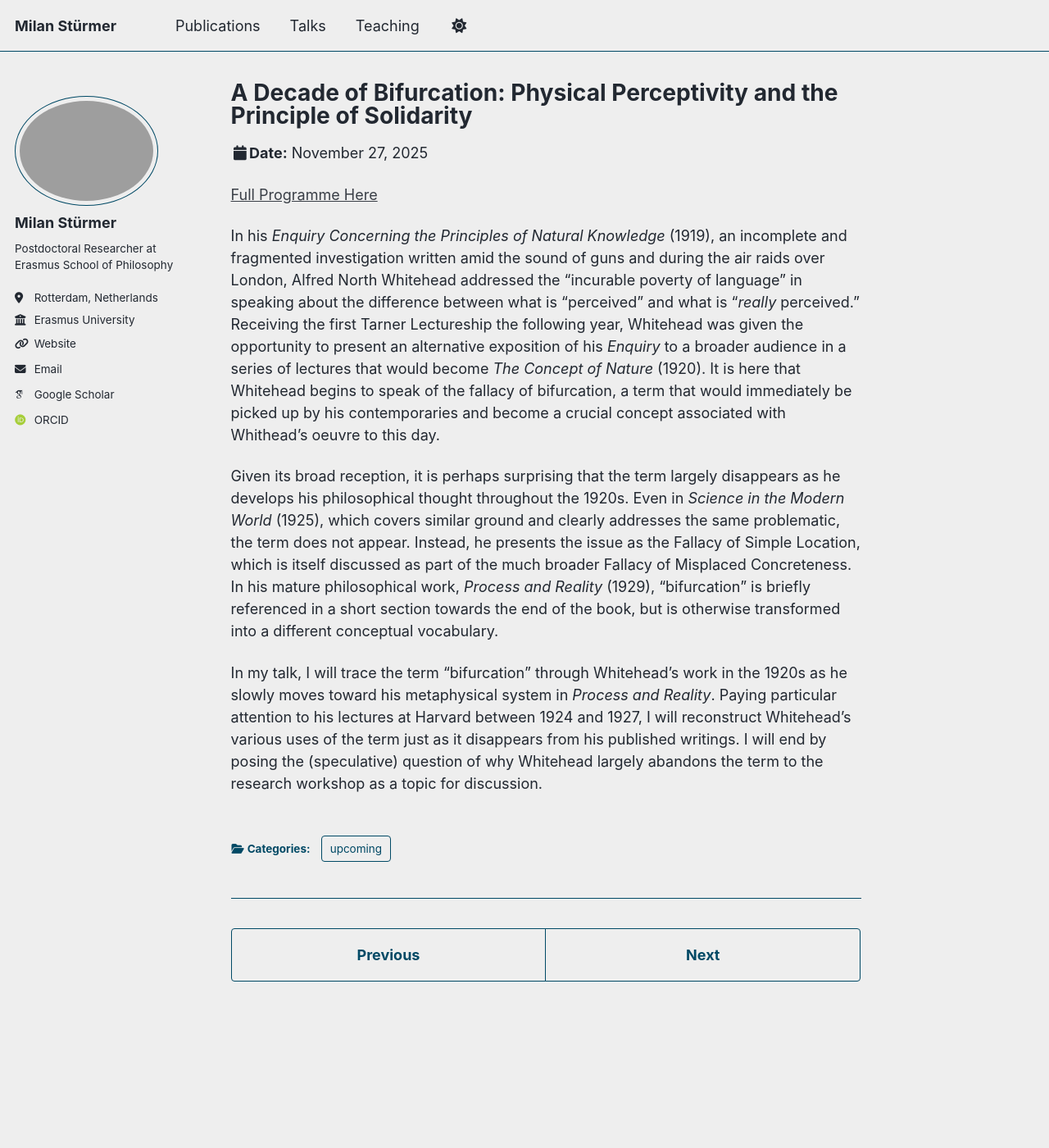
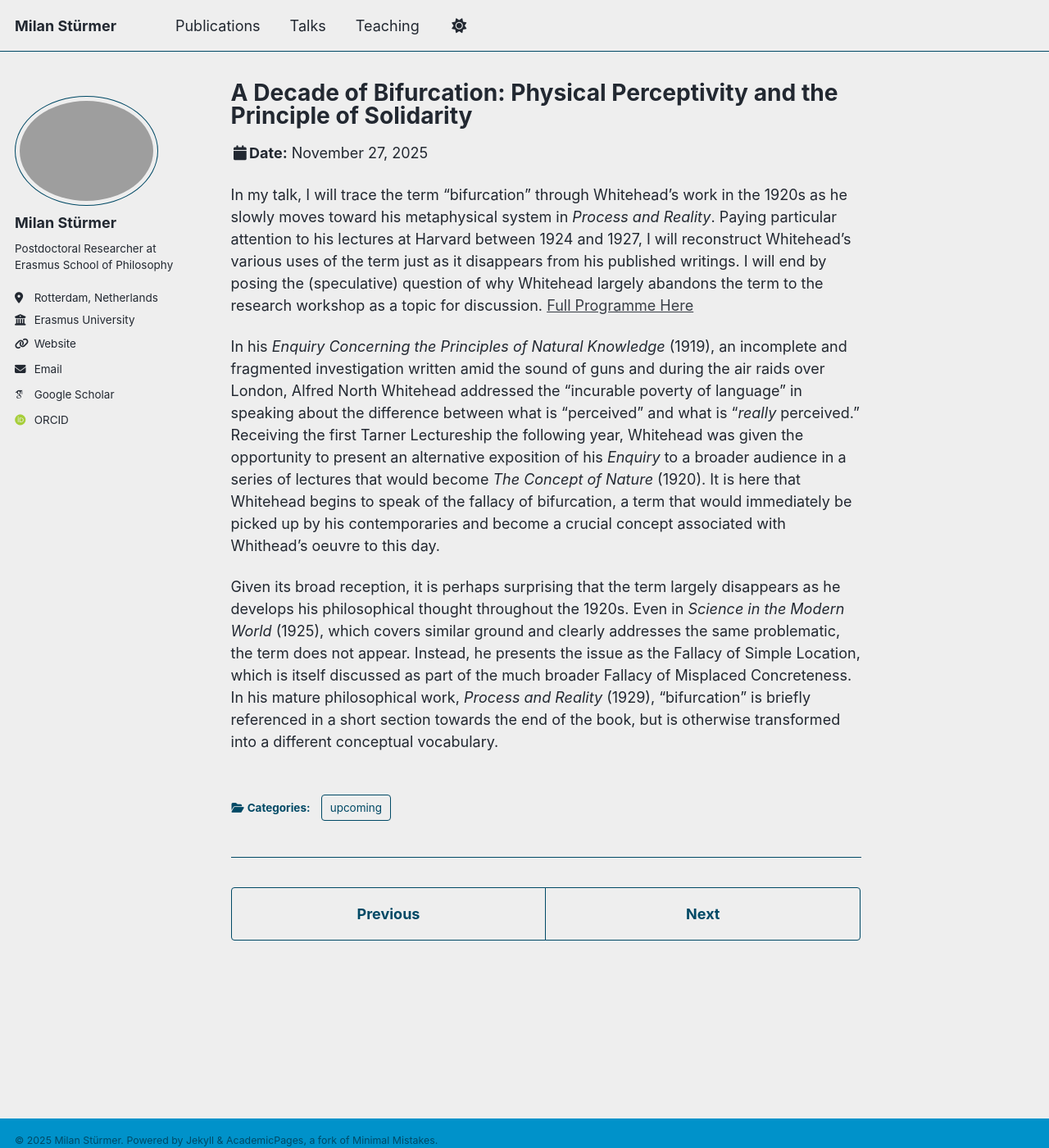
Before and after one commit to milanstuermer/milanstuermer.github.io, a Jekyll site: the page built from _talks/2025-decade-bifurcation.md, in a window 1280 px wide and 1400 px high. Shown: the whole window at 82% size. Built offline with Jekyll 4.4.1, drawn with Linux system fonts in a browser that asks for light colours; some web fonts are replaced; a script that is not in the unit is left out.

```diff
--- a/_talks/2025-decade-bifurcation.md
+++ b/_talks/2025-decade-bifurcation.md
@@ -9,10 +9,10 @@ date: 2025-11-27
 location: "Leuphana University Lüneburg"
 ---
 
+
+In my talk, I will trace the term “bifurcation” through Whitehead’s work in the 1920s as he slowly moves toward his metaphysical system in _Process and Reality_. Paying particular attention to his lectures at Harvard between 1924 and 1927, I will reconstruct Whitehead’s various uses of the term just as it disappears from his published writings. I will end by posing the (speculative) question of why Whitehead largely abandons the term to the research workshop as a topic for discussion.
 [Full Programme Here](https://www.leuphana.de/fileadmin/user_upload/portale/disruptive-contition/bifurcation_operation/bifurcation-operation-programme.pdf)
 
 In his _Enquiry Concerning the Principles of Natural Knowledge_ (1919), an incomplete and fragmented investigation written amid the sound of guns and during the air raids over London, Alfred North Whitehead addressed the “incurable poverty of language” in speaking about the difference between what is “perceived” and what is “_really_ perceived.” Receiving the first Tarner Lectureship the following year, Whitehead was given the opportunity to present an alternative exposition of his _Enquiry_ to a broader audience in a series of lectures that would become _The Concept of Nature_ (1920). It is here that Whitehead begins to speak of the fallacy of bifurcation, a term that would immediately be picked up by his contemporaries and become a crucial concept associated with Whithead’s oeuvre to this day.
 
 Given its broad reception, it is perhaps surprising that the term largely disappears as he develops his philosophical thought throughout the 1920s. Even in _Science in the Modern World_ (1925), which covers similar ground and clearly addresses the same problematic, the term does not appear. Instead, he presents the issue as the Fallacy of Simple Location, which is itself discussed as part of the much broader Fallacy of Misplaced Concreteness. In his mature philosophical work, _Process and Reality_ (1929), “bifurcation” is briefly referenced in a short section towards the end of the book, but is otherwise transformed into a different conceptual vocabulary.
-
-In my talk, I will trace the term “bifurcation” through Whitehead’s work in the 1920s as he slowly moves toward his metaphysical system in _Process and Reality_. Paying particular attention to his lectures at Harvard between 1924 and 1927, I will reconstruct Whitehead’s various uses of the term just as it disappears from his published writings. I will end by posing the (speculative) question of why Whitehead largely abandons the term to the research workshop as a topic for discussion.
```
